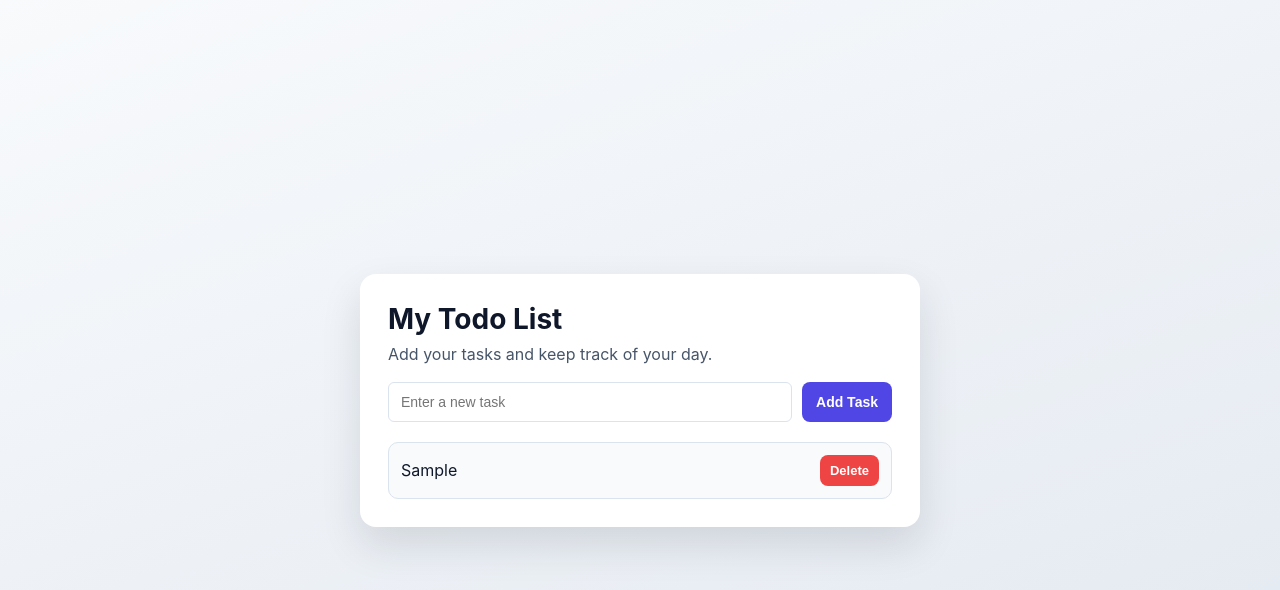
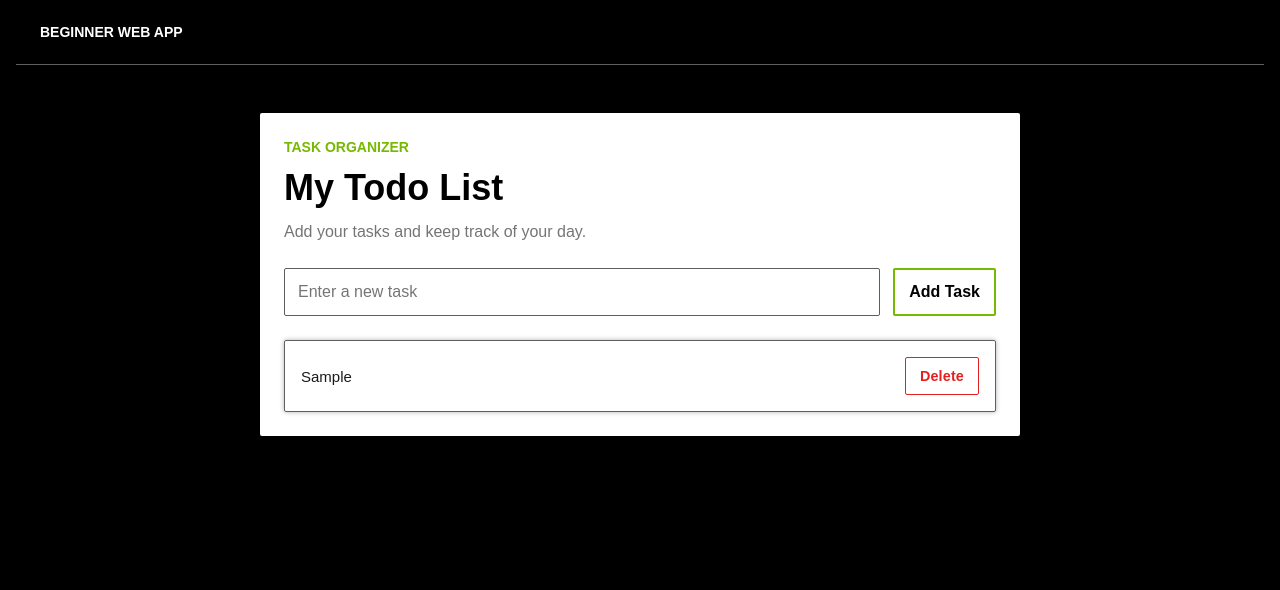
Before and after one commit to jovicadzunic/web-app, a plain HTML site: page index.html in a window 1280 px wide. Both pictures are taken after typing "Sample" into the empty fields and a click on the button "Add Task". Drawn offline with Linux system fonts and the light colour scheme.

Commit message:
new design

```diff
--- a/index.html
+++ b/index.html
@@ -9,8 +9,15 @@
   <link rel="stylesheet" href="style.css" />
 </head>
 <body>
+  <header class="top-nav">
+    <div class="nav-content">
+      <span class="brand-name">Beginner Web App</span>
+    </div>
+  </header>
+
   <!-- Main container for todo app -->
   <main class="container">
+    <p class="section-label">TASK ORGANIZER</p>
     <!-- App title -->
     <h1>My Todo List</h1>
 
--- a/style.css
+++ b/style.css
@@ -5,136 +5,235 @@
   padding: 0;
 }
 
-/* Modern color palette */
+/* NVIDIA-inspired color palette and typography system */
 :root {
-  --bg-start: #f8fafc;
-  --bg-end: #e2e8f0;
-  --card-bg: #ffffff;
-  --text-main: #0f172a;
-  --text-muted: #475569;
-  --primary: #4f46e5;
-  --primary-hover: #4338ca;
-  --danger: #ef4444;
-  --danger-hover: #dc2626;
-  --border: #dbe3ee;
+  --nvidia-green: #76b900;
+  --black: #000000;
+  --white: #ffffff;
+  --near-black: #1a1a1a;
+  --gray-300: #a7a7a7;
+  --gray-500: #757575;
+  --gray-border: #5e5e5e;
+  --link-hover: #3860be;
+  --button-hover: #1eaedb;
+  --button-active: #007fff;
+  --button-active-border: #003eff;
+  --danger: #e52020;
+  --danger-hover: #650b0b;
+  --card-shadow: rgba(0, 0, 0, 0.3) 0 0 5px 0;
 }
 
-/* Center app on the page */
+/* Page foundation and dark/light contrast */
 body {
-  font-family: Inter, Arial, sans-serif;
-  background: linear-gradient(160deg, var(--bg-start), var(--bg-end));
-  color: var(--text-main);
+  font-family: "NVIDIA-EMEA", Arial, Helvetica, sans-serif;
+  background-color: var(--black);
+  color: var(--white);
   min-height: 100vh;
-  display: grid;
-  place-items: center;
-  padding: 16px;
+  padding: 0 16px 48px;
 }
 
-/* Card-style app container */
-.container {
-  background-color: var(--card-bg);
-  width: min(100%, 560px);
-  padding: 28px;
-  border-radius: 16px;
-  box-shadow: 0 18px 40px rgba(15, 23, 42, 0.12);
+.top-nav {
+  position: sticky;
+  top: 0;
+  background: var(--black);
+  border-bottom: 1px solid var(--gray-border);
+  z-index: 10;
 }
 
-/* Title spacing */
-h1 {
-  margin-bottom: 8px;
-  font-size: 1.75rem;
+.nav-content {
+  width: min(100%, 1200px);
+  margin: 0 auto;
+  min-height: 64px;
+  display: flex;
+  align-items: center;
+  gap: 12px;
 }
 
-/* Short helper text */
-.subtitle {
-  margin-bottom: 18px;
-  color: var(--text-muted);
+.brand-label {
+  color: var(--nvidia-green);
+  border: 1px solid var(--nvidia-green);
+  border-radius: 2px;
+  padding: 4px 8px;
+  font-size: 10px;
+  font-weight: 700;
+  line-height: 1.5;
+  text-transform: uppercase;
 }
 
-/* Input and button in one row */
+.brand-name {
+  font-size: 14px;
+  font-weight: 700;
+  text-transform: uppercase;
+  line-height: 1.43;
+}
+
+/* Main light surface */
+.container {
+  background-color: var(--white);
+  color: var(--black);
+  width: min(100%, 760px);
+  margin: 48px auto 0;
+  padding: 24px;
+  border-radius: 2px;
+  box-shadow: var(--card-shadow);
+}
+
+.section-label {
+  font-size: 14px;
+  line-height: 1.43;
+  font-weight: 700;
+  color: var(--nvidia-green);
+  text-transform: uppercase;
+  margin-bottom: 8px;
+}
+
+h1 {
+  margin-bottom: 10px;
+  font-size: 36px;
+  font-weight: 700;
+  line-height: 1.25;
+}
+
+.subtitle {
+  margin-bottom: 24px;
+  color: var(--gray-500);
+  font-size: 16px;
+  font-weight: 400;
+  line-height: 1.5;
+}
+
 .input-row {
   display: grid;
   grid-template-columns: 1fr auto;
-  gap: 10px;
-  margin-bottom: 20px;
+  gap: 13px;
+  margin-bottom: 24px;
 }
 
-/* Input style */
 input {
-  padding: 11px 12px;
-  border: 1px solid var(--border);
-  border-radius: 6px;
-  font-size: 14px;
-  outline: none;
+  min-height: 46px;
+  padding: 11px 13px;
+  border: 1px solid var(--gray-border);
+  border-radius: 2px;
+  font-size: 16px;
+  font-weight: 400;
+  line-height: 1.5;
+  font-family: inherit;
 }
 
-/* Input focus state */
 input:focus {
-  border-color: var(--primary);
-  box-shadow: 0 0 0 3px rgba(79, 70, 229, 0.14);
+  outline: 2px solid var(--black);
+  border-color: var(--nvidia-green);
 }
 
-/* Base button style */
 button {
-  border: none;
-  border-radius: 8px;
+  background: transparent;
+  border-radius: 2px;
+  border: 2px solid var(--nvidia-green);
+  color: var(--black);
+  font-family: inherit;
+  font-size: 16px;
+  font-weight: 700;
+  line-height: 1.25;
   padding: 11px 14px;
-  font-size: 14px;
-  font-weight: 600;
-  color: #ffffff;
   cursor: pointer;
-  transition: background-color 0.2s ease;
+  transition: background-color 0.2s ease, color 0.2s ease, border-color 0.2s ease;
 }
 
-/* Add task button */
-#addTaskBtn {
-  background-color: var(--primary);
+button:hover {
+  background: var(--button-hover);
+  color: var(--white);
 }
 
-/* Add task hover */
-#addTaskBtn:hover {
-  background-color: var(--primary-hover);
+button:active {
+  background: var(--button-active);
+  border-color: var(--button-active-border);
+  color: var(--white);
 }
 
-/* Task list styles */
+button:focus-visible {
+  outline: 2px solid var(--black);
+  opacity: 0.9;
+}
+
 #taskList {
   list-style: none;
   display: grid;
-  gap: 10px;
+  gap: 16px;
 }
 
-/* One task row */
 .task-item {
   display: flex;
   justify-content: space-between;
   align-items: center;
-  gap: 12px;
-  padding: 12px;
-  border: 1px solid var(--border);
-  border-radius: 10px;
-  background-color: #f8fafc;
+  gap: 16px;
+  padding: 16px;
+  border: 1px solid var(--gray-border);
+  border-radius: 2px;
+  box-shadow: var(--card-shadow);
 }
 
-/* Task text */
 .task-text {
   word-break: break-word;
+  font-size: 15px;
+  font-weight: 400;
+  line-height: 1.67;
+  color: var(--near-black);
 }
 
-/* Delete button style */
 .delete-btn {
-  background-color: var(--danger);
-  padding: 8px 10px;
-  font-size: 13px;
+  border: 1px solid var(--danger);
+  color: var(--danger);
+  font-size: 14.4px;
+  line-height: 1;
+  letter-spacing: 0.144px;
+  flex-shrink: 0;
 }
 
-/* Delete hover */
 .delete-btn:hover {
   background-color: var(--danger-hover);
+  color: var(--white);
+  border-color: var(--danger-hover);
 }
 
-/* Better mobile layout */
-@media (max-width: 480px) {
+a {
+  color: var(--black);
+  text-decoration: underline;
+  text-decoration-color: var(--nvidia-green);
+  text-decoration-thickness: 2px;
+}
+
+a:hover {
+  color: var(--link-hover);
+  text-decoration: none;
+}
+
+@media (max-width: 768px) {
+  h1 {
+    font-size: 24px;
+  }
+
+  .container {
+    margin-top: 32px;
+    padding: 16px;
+  }
+}
+
+@media (max-width: 600px) {
   .input-row {
     grid-template-columns: 1fr;
   }
+
+  button,
+  input {
+    width: 100%;
+  }
+
+  .task-item {
+    flex-direction: column;
+    align-items: flex-start;
+  }
+
+  .delete-btn {
+    width: auto;
+  }
 }
```
Also changed, not shown: 1 other file.
